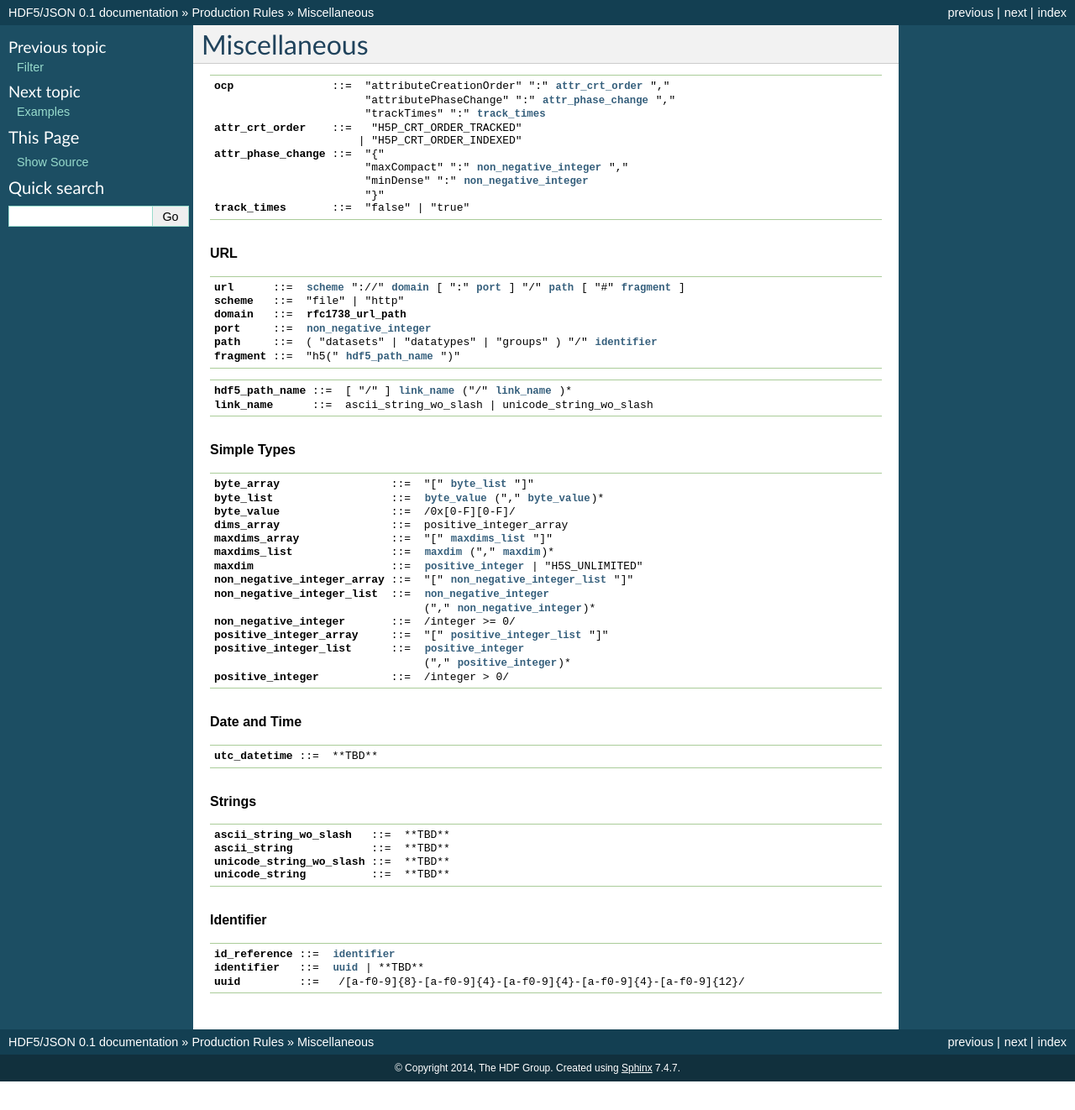
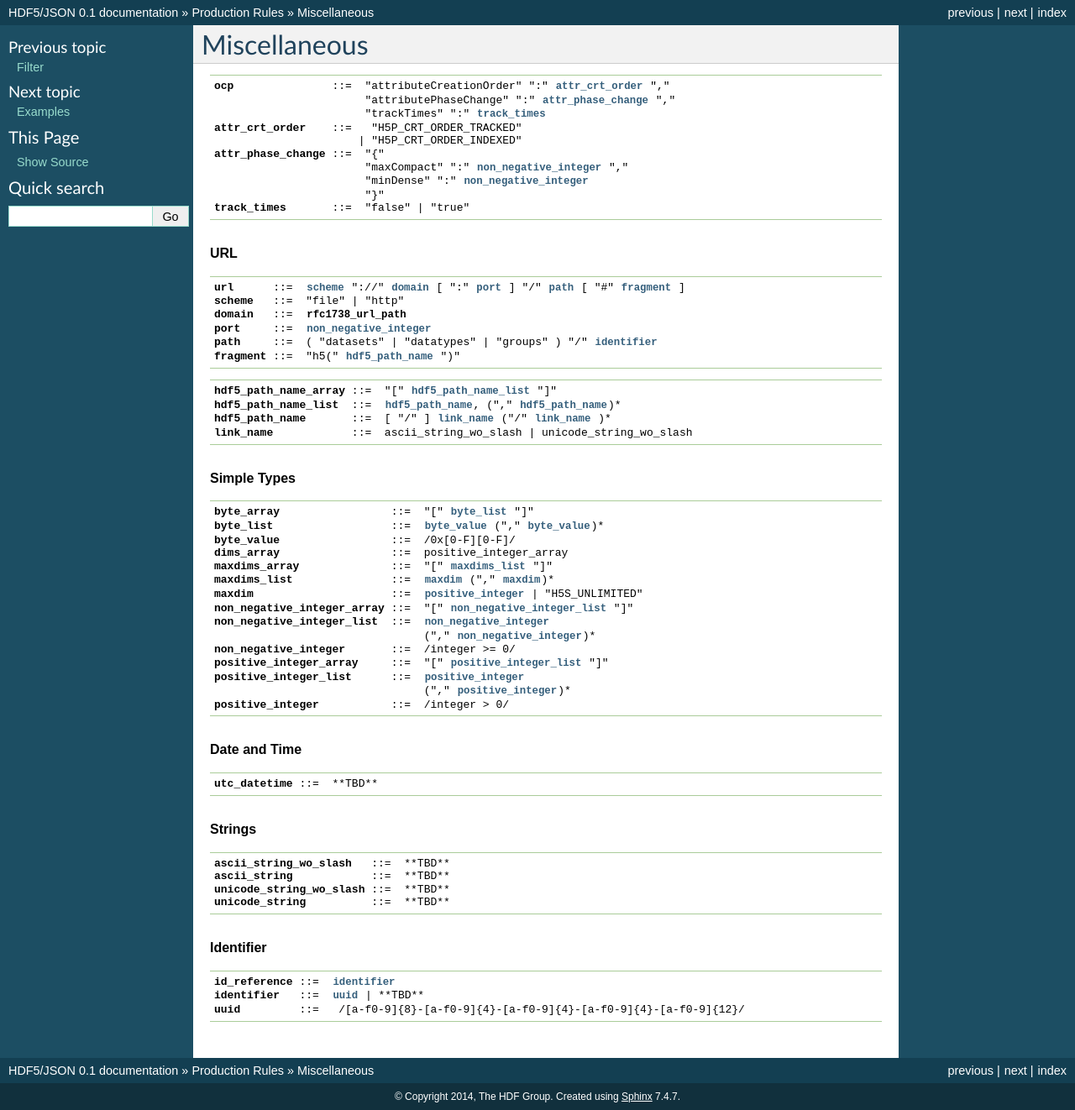
Before and after one commit to HDFGroup/hdf5-json, a Sphinx documentation site: the page built from docs/bnf/misc.rst, in a window 1280 px wide. Shown: the whole page at 84% size. Built offline with Sphinx 7.4.7, drawn with Linux system fonts in a browser that asks for light colours; before the commit the page ends 1288 px from its top, so only the background shows below that.

Commit message:
By popular demand: The 'alias' key is back!

```diff
--- a/docs/bnf/dataset.rst
+++ b/docs/bnf/dataset.rst
@@ -3,6 +3,7 @@
 
 .. productionlist::
    dataset: `identifier` ":" "{"
+          : "alias" ":" `hdf5_path_name_array`
 	  : "attributes" ":" `attribute_collection` ","
 	  : "type" ":" `datatype` | `datatype_object_ref` ","
 	  : "shape" ":" `dataspace` ","
--- a/docs/bnf/datatype.rst
+++ b/docs/bnf/datatype.rst
@@ -3,6 +3,7 @@
 
 .. productionlist::
    datatype_object: `identifier` ":" "{"
+                  : "alias" ":" `hdf5_path_name_array`
                   : "type" ":" `datatype`
                   : "}"
    datatype:  `array_datatype`
@@ -146,7 +147,7 @@
 			 : "selection" ":" `dataspace_selection`
                          : "}"
    dataset_ref: "datasets/" `id_reference`
-   datatype_object_ref: "datatypes/" `id_reference`
+   datatype_ref: "datatypes/" `id_reference`
    group_ref: "groups/" `id_reference`
 
 .. productionlist::
--- a/docs/bnf/group.rst
+++ b/docs/bnf/group.rst
@@ -3,6 +3,7 @@
 
 .. productionlist::
    group: `identifier` ":" "{"
+        : "alias" ":" `hdf5_path_name_array`
 	: "attributes" ":" `attribute_collection` ","
 	: "links" ":" `link_collection` ","
 	: "created" ":" `utc_datetime` ","
--- a/docs/bnf/misc.rst
+++ b/docs/bnf/misc.rst
@@ -24,6 +24,8 @@
    fragment: "h5(" `hdf5_path_name` ")"
 
 .. productionlist::
+   hdf5_path_name_array: "[" `hdf5_path_name_list` "]"
+   hdf5_path_name_list: `hdf5_path_name`, ("," `hdf5_path_name`)*
    hdf5_path_name: [ "/" ] `link_name` ("/" `link_name` )*
    link_name: ascii_string_wo_slash | unicode_string_wo_slash
 
```
